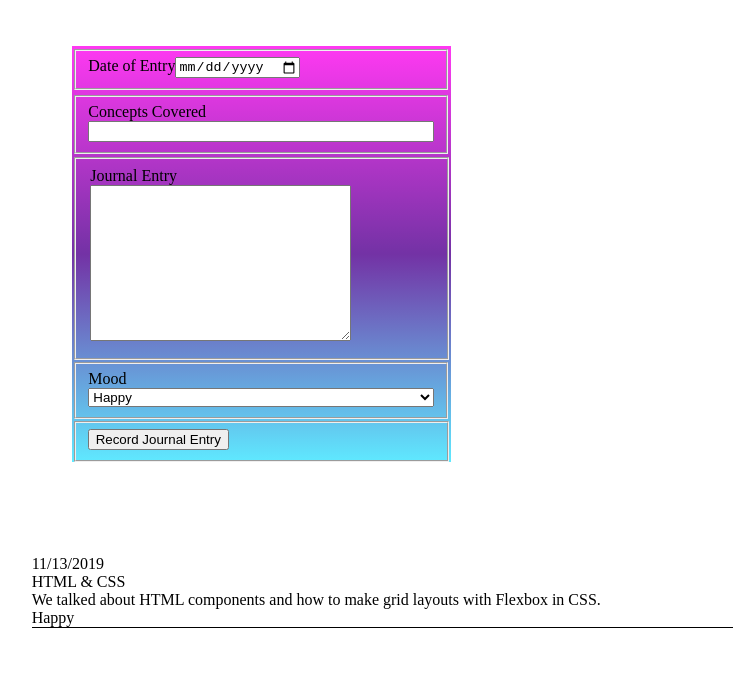
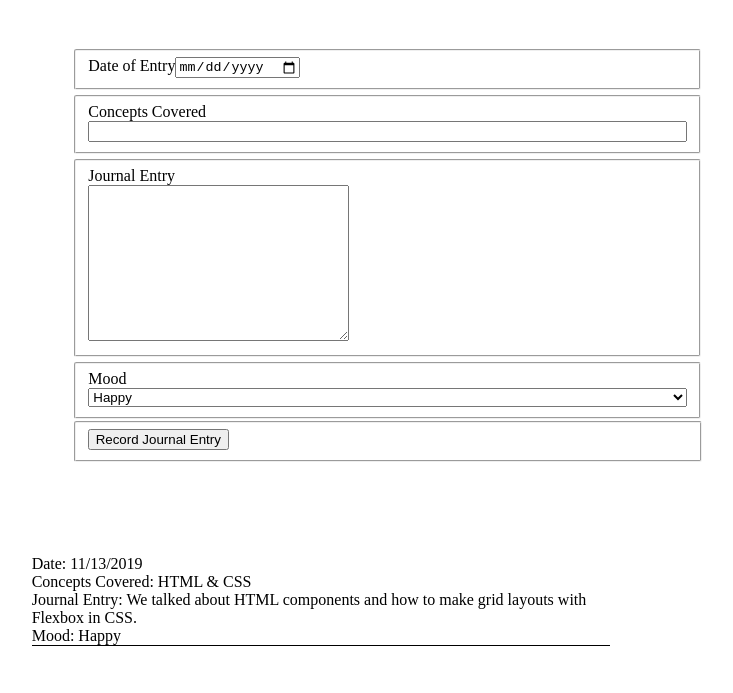
Before and after one commit to aborgra/Daily-Journal, a plain HTML site: page index.html in a window 1280 px wide. Shown: the part 107-800 px from the top of the page, without its empty margins (3-736 px from the left). Drawn offline with Linux system fonts and the light colour scheme.

Commit message:
fixed css styling

```diff
--- a/index.html
+++ b/index.html
@@ -21,8 +21,9 @@
       <label for="concepts">Concepts Covered</label>
       <input type="text" name="conceptsCovered" id="conceptsCovered">
     </fieldset>
-    <fieldset>
-      <label for="journalEntry" class="form__journalEntry">Journal Entry<label>
+    <fieldset class="form__journalEntry">
+      <label for="journalEntry">Journal Entry<label>
+        <br>
           <textarea name=" journalEntry" id="journalEntry" cols="30" rows="10"></textarea>
     </fieldset>
     <fieldset class="form__mood">
--- a/scripts/JournalEntry.js
+++ b/scripts/JournalEntry.js
@@ -5,10 +5,10 @@
 const JournalEntryComponent = entry => {
   return `
       <section id="entry--${entry.id}" class="journalEntry">
-         <div>${entry.date}</div>
-         <div>${entry.concept}</div>
-         <div>${entry.entry}</div>
-         <div>${entry.mood}</div>
+         <div>Date: ${entry.date}</div>
+         <div>Concepts Covered: ${entry.concept}</div>
+         <div>Journal Entry: ${entry.entry}</div>
+         <div>Mood: ${entry.mood}</div>
       </section>
       <br>
   `;
--- a/styles/main.css
+++ b/styles/main.css
@@ -7,19 +7,19 @@
 .form {
   display: flex;
   flex-direction: column;
-  max-width: 30%;
+  max-width: 50%;
   justify-content: left;
   margin-left: 50pt;
   margin-bottom: 50pt;
-  background: #ff39f2;
-  background: -moz-linear-gradient(top, #ff39f2 0%, #7332a5 50%, #5fe9ff 100%);
-  background: -webkit-linear-gradient(
-    top,
+  /* background: #ff39f2; */
+  /* background: -moz-linear-gradient(top, #ff39f2 0%, #7332a5 50%, #5fe9ff 100%); */
+  /* background: -webkit-linear-gradient( */
+    /* top, */
     #ff39f2 0%,
     #7332a5 50%,
     #5fe9ff 100%
   );
-  background: linear-gradient(to bottom, #ff39f2 0%, #7332a5 50%, #5fe9ff 100%);
+  /* background: linear-gradient(to bottom, #ff39f2 0%, #7332a5 50%, #5fe9ff 100%); */
 }
 
 h1 {
@@ -43,11 +43,34 @@ h1 {
   flex-basis: 10%;
 }
 
+
+
+#journalDate:focus {
+  border-color: rgb(148, 148, 146);
+}
+
+#conceptsCovered:focus {
+  border-color: rgb(148, 148, 146);
+}
+
+#journalEntry:focus {
+  border-color: rgb(148, 148, 146);
+}
+
+#mood:focus {
+  border-color: rgb(214, 83, 78);
+}
+
+.form__journalDate {
+  border-radius: 2pt;
+
+}
 .form__journalEntry {
   display: flex;
   flex-direction: column;
   justify-content: left;
   margin: 2pt;
+  border-radius: 2pt;
 }
 
 .form__concepts {
@@ -55,6 +78,7 @@ h1 {
   flex-direction: column;
   justify-content: left;
   margin: 2pt;
+  border-radius: 2pt;
 }
 
 .form__mood {
@@ -62,11 +86,17 @@ h1 {
   flex-direction: column;
   justify-content: left;
   margin: 2pt;
+  border-radius: 2pt;
+}
+
+.form__button {
+  border-radius: 2pt;
 }
 
 .entryLog {
   display: flex;
   flex-direction: column;
+  width: 50%;
 }
 .journalEntry {
   flex-basis: 20%;
```
